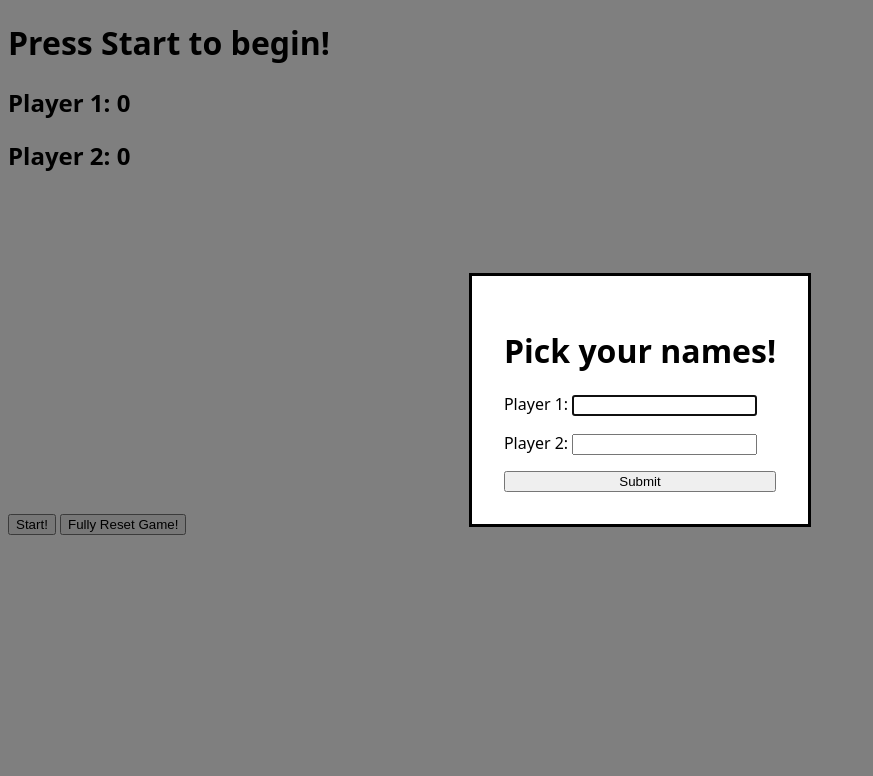
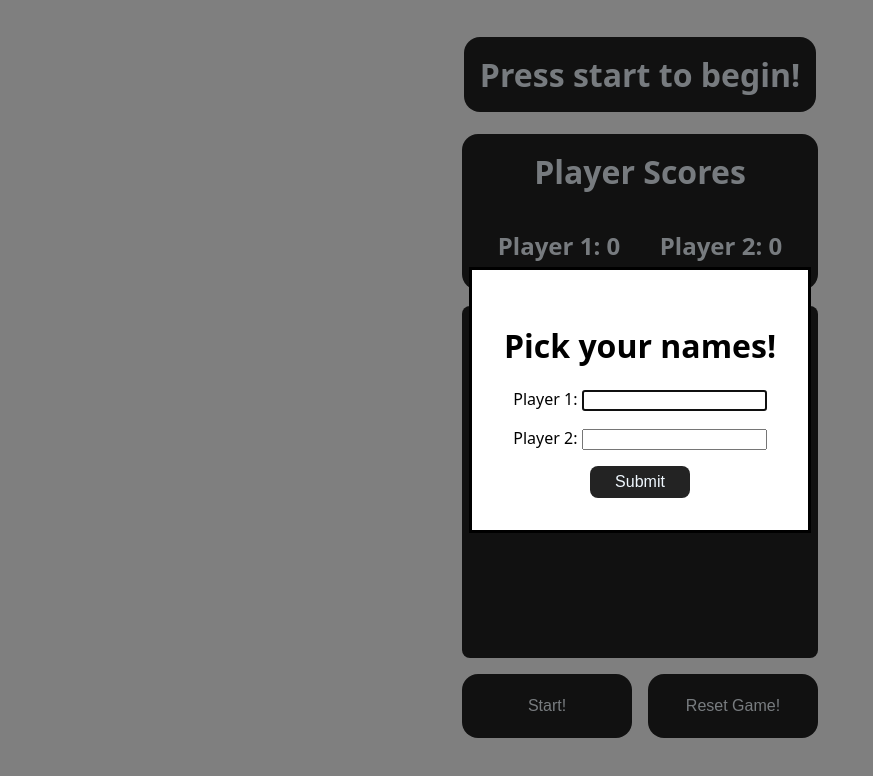
Before and after one commit to dooory/tic-tac-toe, a plain HTML site: page index.html in a window 1280 px wide. Shown: the whole page, without its empty margins (0-873 px from the left). Drawn offline with Linux system fonts and the light colour scheme.

Commit message:
add more styling

```diff
--- a/index.html
+++ b/index.html
@@ -26,22 +26,23 @@
 	<body>
 		<div class="wrapper">
 			<div class="game-status">
-				<h1 class="game-state">Press Start to begin!</h1>
+				<h1 class="game-state">Press start to begin!</h1>
 				<div class="score-board">
-					<div class="player1-score">
-						<h2 class="score">Player 1: 0</h2>
-					</div>
-					<div class="player2-score">
-						<h2 class="score">Player 2: 0</h2>
+					<h1>Player Scores</h1>
+					<div class="scores-container">
+						<div class="player1-score">
+							<h2 class="score">Player 1: 0</h2>
+						</div>
+						<div class="player2-score">
+							<h2 class="score">Player 2: 0</h2>
+						</div>
 					</div>
 				</div>
 			</div>
 			<div class="game-board"></div>
 			<div class="game-controls">
 				<button type="button" class="start-button">Start!</button>
-				<button type="button" class="reset-button">
-					Fully Reset Game!
-				</button>
+				<button type="button" class="reset-button">Reset Game!</button>
 			</div>
 		</div>
 		<dialog closedby="none" id="match-customization" autofocus>
--- a/script.js
+++ b/script.js
@@ -318,6 +318,7 @@ const ScreenController = (() => {
 		updateScreen();
 
 		startGameButton.textContent = "Start!";
+		gameStateDiv.textContent = "Press start to begin!";
 	};
 
 	startGameButton.addEventListener("click", handleStartClick);
--- a/style.css
+++ b/style.css
@@ -1,20 +1,118 @@
 html {
 	font-family: system-ui, -apple-system, BlinkMacSystemFont, 'Segoe UI', Roboto, Oxygen, Ubuntu, Cantarell, 'Open Sans', 'Helvetica Neue', sans-serif;
+	color: aliceblue;
+}
+
+html,
+body {
+	margin: 0;
 }
 
 :root {
 	--tile-size: 6rem;
 }
 
+.wrapper {
+	display: grid;
+	grid-auto-columns: auto;
+
+	gap: 1rem;
+
+	justify-content: center;
+
+	padding: 1rem;
+}
+
+.game-status {
+	text-align: center;
+
+	grid-area: "game-status";
+}
+
+.game-state {
+	background-color: rgb(35 35 35);
+	padding: 1rem;
+	border-radius: 1rem;
+	width: fit-content;
+	margin-left: auto;
+	margin-right: auto;
+}
+
+.game-status .score-board {
+	display: grid;
+	gap: 0.5rem;
+
+	padding: 0.5rem 1rem;
+	background-color: rgb(35 35 35);
+
+	border-radius: 1rem;
+}
+
+.game-status .score-board>h1 {
+	margin: 0;
+	padding: 0.5rem;
+}
+
+.game-status .scores-container {
+	display: grid;
+	grid-template-columns: 1fr 1fr;
+}
+
 .game-board {
+	grid-area: "game-board";
+	background-color: rgb(35 35 35);
+	border-radius: 0.5rem;
+
+	padding: 1rem;
+
 	display: grid;
 	grid-template: repeat(3, var(--tile-size)) / repeat(3, var(--tile-size));
 	gap: 1rem;
 	font-size: 3rem;
+
+	justify-content: center;
 }
 
 .tile-button {
 	font-size: calc(var(--tile-size) * 0.7);
+
+	background-color: aliceblue;
+	color: rgb(35 35 35);
+	border-radius: 0.5rem;
+	border: transparent;
+}
+
+.tile-button:hover {
+	border: 3px solid rgb(60 60 200 / 80%);
+}
+
+.winning-tile {
+	border: 3px solid rgb(60 200 60 / 80%);
+}
+
+.game-controls {
+	grid-area: "game-controls";
+
+	justify-content: center;
+	display: grid;
+	gap: 1rem;
+	grid-template-columns: repeat(2, minmax(min(130px, 100%), 170px));
+}
+
+.start-button,
+.reset-button {
+	height: 4rem;
+	font-size: 1rem;
+	background-color: rgb(35 35 35);
+	border-radius: 1rem;
+	border: none;
+	color: aliceblue;
+}
+
+.start-button:hover,
+.reset-button:hover,
+.submit-names:hover {
+	outline: 1px solid rgb(35 35 35 / 50%);
 }
 
 #match-customization {
@@ -28,9 +126,16 @@ html {
 #pick-your-names {
 	display: flex;
 	flex-direction: column;
+	align-items: center;
 	gap: 1rem;
 }
 
 .submit-names {
-	flex: 0;
+	height: 2rem;
+	font-size: 1rem;
+	background-color: rgb(35 35 35);
+	border-radius: 0.5rem;
+	width: min(100%, 100px);
+	border: none;
+	color: aliceblue;
 }
```
